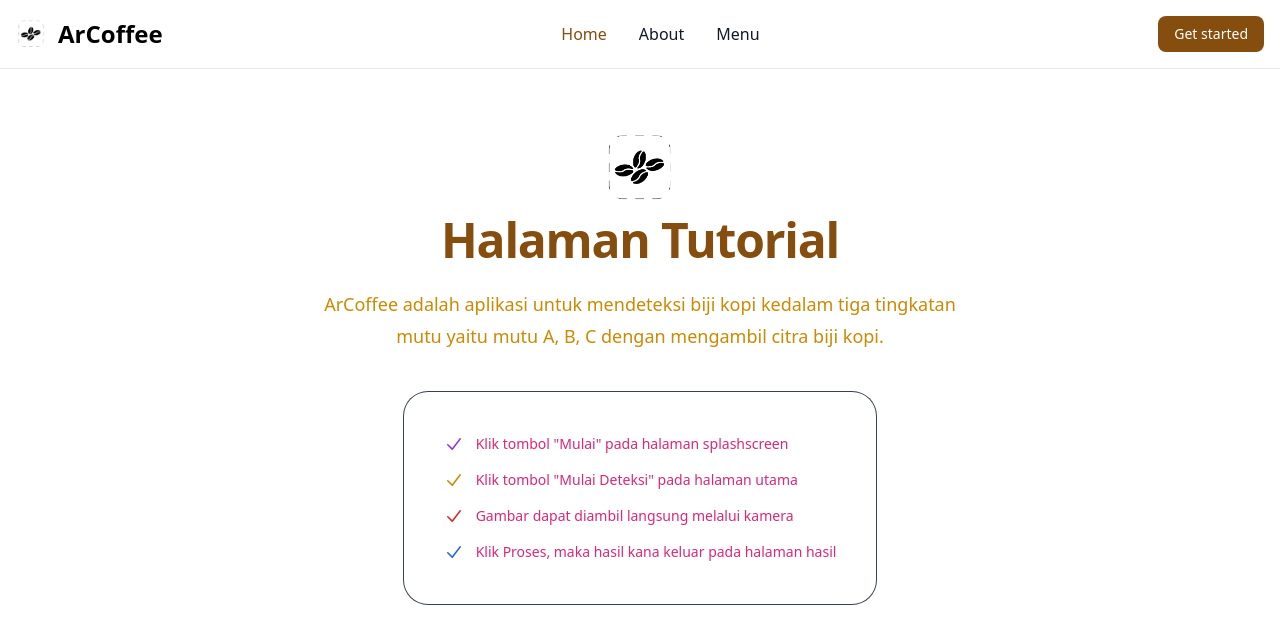
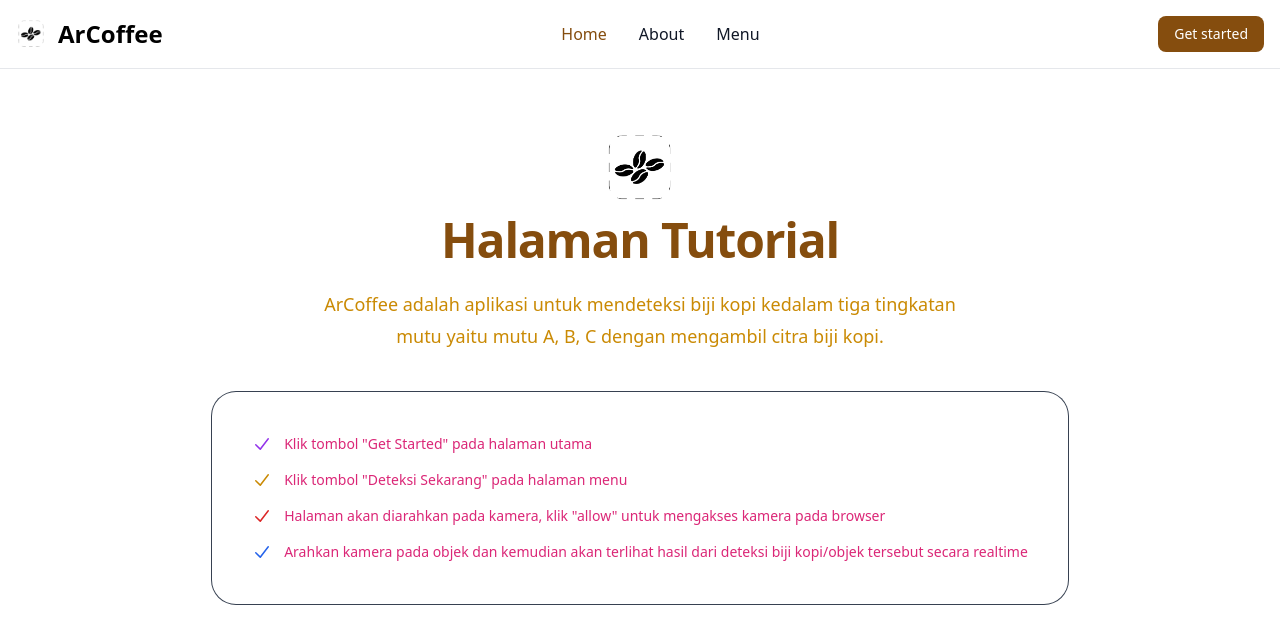
Before and after one commit to HannaRabitha/apps-detector, a React (Create React App) app: page /help in a window 1280 px wide. Shown: the top 644 px of the page. Built offline with nearby package versions, Linux system fonts and the light colour scheme.

Commit message:
wording tutorial & dark mode navbar

```diff
--- a/src/components/help.js
+++ b/src/components/help.js
@@ -44,7 +44,7 @@ function Help() {
                       clip-rule="evenodd"
                     />
                   </svg>
-                  Klik tombol "Mulai" pada halaman splashscreen
+                  Klik tombol "Get Started" pada halaman utama
                 </li>
                 <li class="flex gap-x-3">
                   <svg
@@ -59,7 +59,7 @@ function Help() {
                       clip-rule="evenodd"
                     />
                   </svg>
-                  Klik tombol "Mulai Deteksi" pada halaman utama
+                  Klik tombol "Deteksi Sekarang" pada halaman menu
                 </li>
                 <li class="flex gap-x-3">
                   <svg
@@ -74,7 +74,8 @@ function Help() {
                       clip-rule="evenodd"
                     />
                   </svg>
-                  Gambar dapat diambil langsung melalui kamera
+                  Halaman akan diarahkan pada kamera, klik "allow" untuk
+                  mengakses kamera pada browser
                 </li>
                 <li class="flex gap-x-3">
                   <svg
@@ -89,7 +90,8 @@ function Help() {
                       clip-rule="evenodd"
                     />
                   </svg>
-                  Klik Proses, maka hasil kana keluar pada halaman hasil
+                  Arahkan kamera pada objek dan kemudian akan terlihat hasil
+                  dari deteksi biji kopi/objek tersebut secara realtime
                 </li>
               </ol>
             </div>
--- a/src/components/navbar.js
+++ b/src/components/navbar.js
@@ -1,11 +1,11 @@
 function Navbar() {
   return (
     <>
-      <nav class="bg-white dark:bg-gray-900 fixed w-full z-20 top-0 start-0 border-b border-gray-200 dark:border-gray-600">
+      <nav class="bg-white fixed w-full z-20 top-0 start-0 border-b border-gray-200">
         <div class="max-w-screen-xl flex flex-wrap items-center justify-between mx-auto p-4">
           <a href="/" class="flex items-center space-x-3 rtl:space-x-reverse">
             <img src="logo.png" class="h-8" alt="Flowbite Logo" />
-            <span class="self-center text-2xl font-semibold whitespace-nowrap dark:text-white">
+            <span class="self-center text-2xl font-semibold whitespace-nowrap">
               ArCoffee
             </span>
           </a>
@@ -46,11 +46,11 @@ function Navbar() {
             class="items-center justify-between hidden w-full md:flex md:w-auto md:order-1"
             id="navbar-sticky"
           >
-            <ul class="flex flex-col p-4 md:p-0 mt-4 font-medium border border-gray-100 rounded-lg bg-gray-50 md:space-x-8 rtl:space-x-reverse md:flex-row md:mt-0 md:border-0 md:bg-white dark:bg-gray-800 md:dark:bg-gray-900 dark:border-gray-700">
+            <ul class="flex flex-col p-4 md:p-0 mt-4 font-medium border border-gray-100 rounded-lg bg-gray-50 md:space-x-8 rtl:space-x-reverse md:flex-row md:mt-0 md:border-0 md:bg-white">
               <li>
                 <a
                   href="/"
-                  class="block py-2 px-3 text-white bg-yellow-700 rounded md:bg-transparent md:text-yellow-800 md:p-0 md:dark:text-yellow-500"
+                  class="block py-2 px-3 text-white bg-yellow-700 rounded md:bg-transparent md:text-yellow-800 md:p-0"
                   aria-current="page"
                 >
                   Home
@@ -59,7 +59,7 @@ function Navbar() {
               <li>
                 <a
                   href="/about"
-                  class="block py-2 px-3 text-gray-900 rounded hover:bg-gray-100 md:hover:bg-transparent md:hover:text-yellow-800 md:p-0 md:dark:hover:text-yellow-500 dark:text-white dark:hover:bg-gray-700 dark:hover:text-white md:dark:hover:bg-transparent dark:border-gray-700"
+                  class="block py-2 px-3 text-gray-900 rounded hover:bg-gray-100 md:hover:bg-transparent md:hover:text-yellow-800 md:p-0"
                 >
                   About
                 </a>
@@ -67,7 +67,7 @@ function Navbar() {
               <li>
                 <a
                   href="/menu"
-                  class="block py-2 px-3 text-gray-900 rounded hover:bg-gray-100 md:hover:bg-transparent md:hover:text-yellow-800 md:p-0 md:dark:hover:text-yellow-500 dark:text-white dark:hover:bg-gray-700 dark:hover:text-white md:dark:hover:bg-transparent dark:border-gray-700"
+                  class="block py-2 px-3 text-gray-900 rounded hover:bg-gray-100 md:hover:bg-transparent md:hover:text-yellow-800 md:p-0 "
                 >
                   Menu
                 </a>
```
